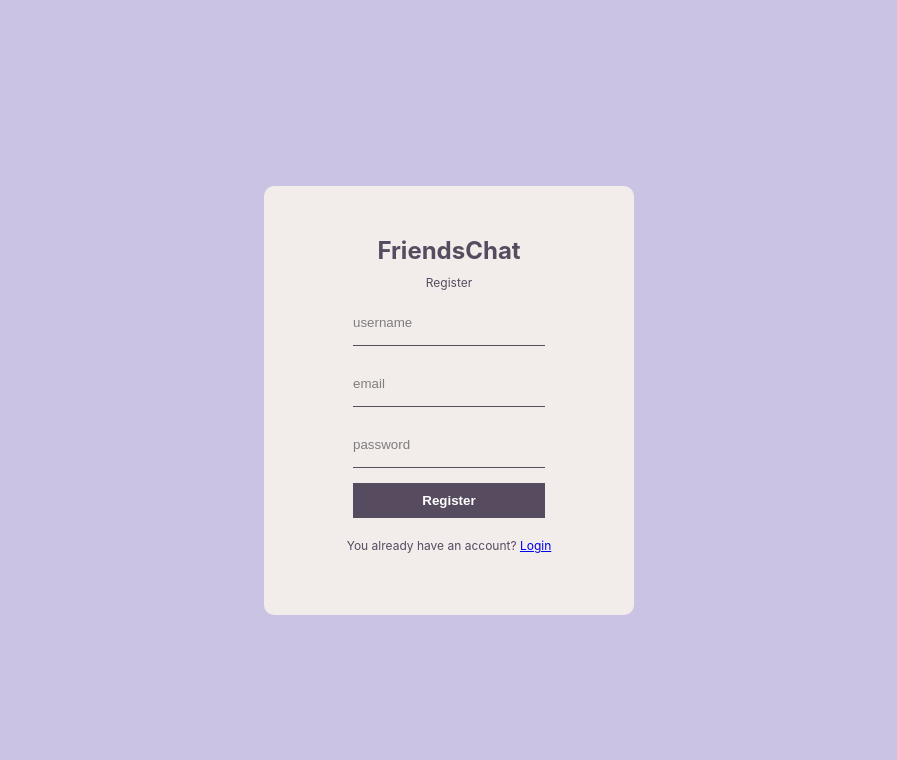
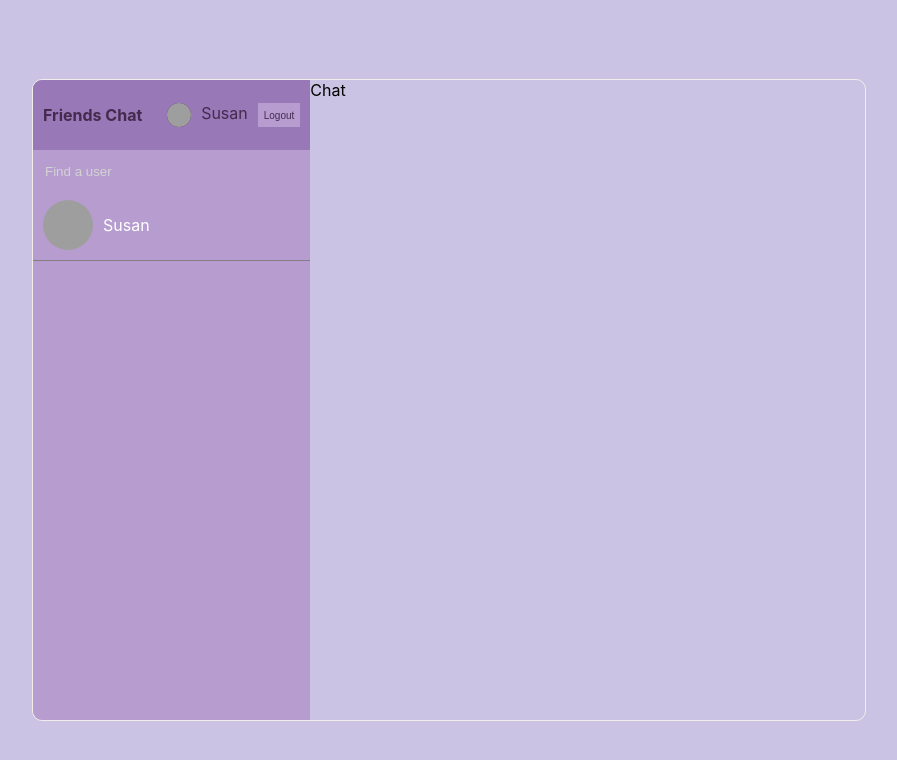
Before and after one commit to susan2099/FriendsChat, a React (Create React App) app: page / in a window 1280 px wide. Shown: the top 760 px of the page, without its empty margins (191-1088 px from the left). Built offline with nearby package versions, Linux system fonts and the light colour scheme; grey boxes are pictures that could not be loaded.

Commit message:
implemented search and navbar component

```diff
--- a/src/App.js
+++ b/src/App.js
@@ -11,16 +11,16 @@
 
 function App() {
   return (
-    <BrowserRouter>
+    /*<BrowserRouter>
       <Routes>
         <Route path="/">
-          <Route index element={<Register/>} />
+          <Route index element={<Login/>} />
           <Route path="login" element={<Login/>}/>
           <Route path="register" element={<Register />} />
         </Route>
       </Routes>
-    </BrowserRouter>
-    //<HomeScreen/>
+    </BrowserRouter>*/
+    <HomeScreen/>
   );
 }
 
--- a/src/components/Chat.js
+++ b/src/components/Chat.js
@@ -2,7 +2,7 @@
 
 const Chat = () => {
   return (
-    <div>Chat</div>
+    <div className='chat'>Chat</div>
   )
 }
 
--- a/src/components/NavBar.js
+++ b/src/components/NavBar.js
@@ -2,7 +2,14 @@
 
 const NavBar = () => {
   return (
-    <div>NavBar</div>
+    <div className='navbar'>
+      <span className='logo'>Friends Chat</span>
+      <div className='user'>
+        <img src="https://images.pexels.com/photos/1239291/pexels-photo-1239291.jpeg?auto=compress&cs=tinysrgb&w=400" alt=""/>
+        <span>Susan</span>
+        <button>Logout</button>
+      </div>
+    </div>
   )
 }
 
--- a/src/components/Search.js
+++ b/src/components/Search.js
@@ -2,7 +2,17 @@
 
 const Search = () => {
   return (
-    <div>Search</div>
+    <div className='search'>
+      <div className='searchForm'>
+        <input type='text' placeholder='Find a user'/>
+      </div>
+      <div className='userChat'>
+        <img src='https://images.pexels.com/photos/1239291/pexels-photo-1239291.jpeg?auto=compress&cs=tinysrgb&w=400' alt=""/>
+        <div className='userChatInfo'>
+          <span>Susan</span>
+        </div>
+      </div>
+    </div>
   )
 }
 
--- a/src/components/SideBar.js
+++ b/src/components/SideBar.js
@@ -1,8 +1,13 @@
 import React from 'react'
+import NavBar from './NavBar'
+import Search from './Search'
 
 const SideBar = () => {
   return (
-    <div>SideBar</div>
+    <div className='sidebar'>
+      <NavBar/>
+      <Search/>
+    </div>
   )
 }
 
--- a/src/style.scss
+++ b/src/style.scss
@@ -76,5 +76,83 @@
         width:65%;
         height: 80%;
         display:flex;
+        overflow: hidden;
+
+        .sidebar{
+            flex:1;
+            background-color: #b69ccf;
+
+            .navbar{
+                display: flex;
+                align-items: center;
+                background-color: #9878b7;
+                height: 50px;
+                padding: 10px;
+                justify-content: space-between;
+                color: #452a4e	;
+
+                .logo{
+                    font-weight: bold;
+                }
+
+                .user{
+                    display: flex;
+                    gap:10px;
+
+                    img{
+                        background-color:#452a4e ;
+                        height: 24px;
+                        width: 24px;
+                        border-radius: 50%;
+                        object-fit: cover;
+                    }
+
+                    button{
+                        background-color:#b69ccf;
+                        color:#452a4e;
+                        font-size:10px;
+                        border: none;
+                        cursor: pointer;
+                    }
+                }
+            }
+            .search{
+                border-bottom: 1px solid gray;
+                .searchForm{
+                    padding: 10px;
+                    input{
+                        background-color: transparent;
+                        border: none;
+                        color: white;
+                        outline: none;
+
+                        &::placeholder{
+                            color: lightgray;
+                        }
+                    }
+                }
+            }
+            .userChat{
+                padding: 10px;
+                display: flex;
+                align-items: center;
+                gap:10px;
+                color:white;
+                cursor: pointer;
+
+                &:hover{
+                    background-color: #9878b7;
+                }
+                img{
+                    width: 50px;
+                    height: 50px;
+                    border-radius: 50%;
+                    object-fit: cover;
+                }
+            }
+        }
+        .chat{
+            flex: 2;
+        }
     }
 }
```
